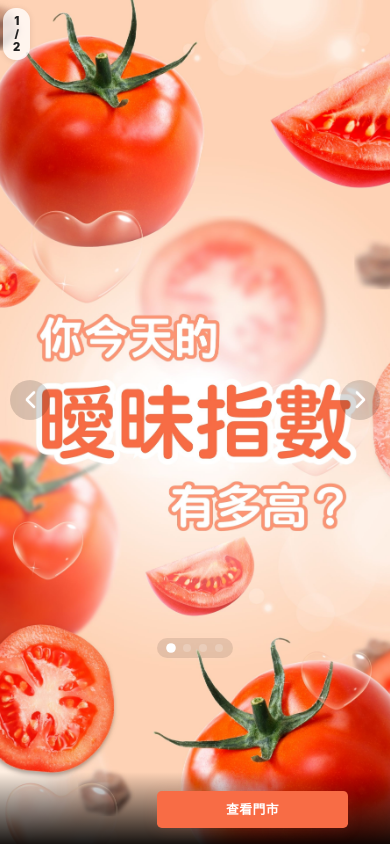
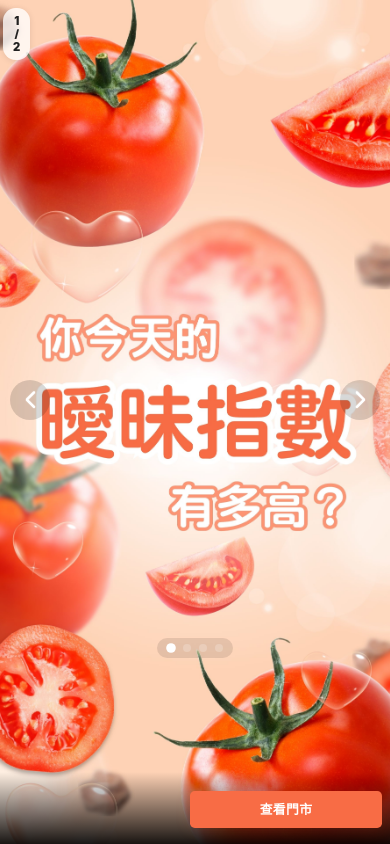
Before and after one commit to Jnwy/hi-life, a plain HTML site: page index.html in a window 390 px wide. Drawn offline with nearby package versions, Linux system fonts and the light colour scheme.

Commit message:
調整高度屬性以支援不同設備，修正內距以兼容安全區，更新主按鈕文字

```diff
--- a/index.html
+++ b/index.html
@@ -16,6 +16,9 @@
         padding: 0;
         width: 100vw;
         height: 100vh;
+        height: 100dvh;
+        min-height: 100dvh;
+        max-height: 100dvh;
         font-family: 'Inter', sans-serif;
         background: #fff;
         overflow: hidden;
@@ -23,6 +26,9 @@
       #app {
         width: 100vw;
         height: 100vh;
+        height: 100dvh;
+        min-height: 100dvh;
+        max-height: 100dvh;
         background: #fff;
         position: relative;
       }
@@ -31,11 +37,13 @@
         #app {
           width: 100vw;
           height: 100vh;
+          height: 100dvh;
           display: block;
         }
         .main-content-wrap {
           width: 100vw;
           height: 100vh;
+          height: 100dvh;
           margin: 0 auto;
           background: #fff;
           position: relative;
@@ -50,25 +58,42 @@
         .section2-fixed {
           width: 100vw !important;
           height: 100vh !important;
+          height: 100dvh !important;
         }
         .swiper-slide img,
         .section2-fixed img {
           width: 100vw;
           height: 100vh;
+          height: 100dvh;
           object-fit: cover; /* 滿版裁切 */
           display: block;
         }
         .info-area {
-          width: 100%; /* 修正原本 100vw 可能超出問題 */
-          padding-right: 1.2rem; /* 增加右側內距，避免主按鈕貼邊 */
+          width: 100%;
+          padding-right: max(
+            0.1rem,
+            env(safe-area-inset-right)
+          ); /* 幾乎貼邊，兼容安全區 */
           box-sizing: border-box;
+          padding-bottom: 4.5rem;
+          padding-bottom: max(
+            4.5rem,
+            env(safe-area-inset-bottom)
+          ); /* 兼容不支援 env() 的 Android */
         }
         .main-btn {
           width: auto;
           min-width: 40vw;
-          max-width: 90vw;
-          margin: 1.2rem 0 1rem 0; /* 移除右側 margin，避免超出 */
+          margin: 1.2rem 0 0 0; /* 右側完全貼邊 */
           display: block;
+        }
+      }
+      @supports (padding-bottom: env(safe-area-inset-bottom)) {
+        @media (max-width: 768px) {
+          .info-area {
+            padding-bottom: env(safe-area-inset-bottom);
+            padding-right: env(safe-area-inset-right);
+          }
         }
       }
       /* 桌機、平板：內容高度=視窗高度，寬度依比例，無圓角無陰影。圖片永遠100%高自動拉寬，不管多小都放大 */
@@ -226,7 +251,7 @@
         outline: none;
         letter-spacing: 0.03em;
         text-align: center;
-        margin: 1.2rem 1.4rem 1rem 0;
+        margin: 1.2rem 0.5rem 1rem 0;
         pointer-events: auto;
       }
       .main-btn:hover,
@@ -464,7 +489,7 @@
                     href="https://www.hilife.com.tw/event/hilifesmoothie.html?utm_source=smart-ec&utm_medium=referral"
                     target="_blank"
                     class="main-btn"
-                    >查看活動頁</a
+                    >點我看更多</a
                   >
                 </div>
               </div>
```
